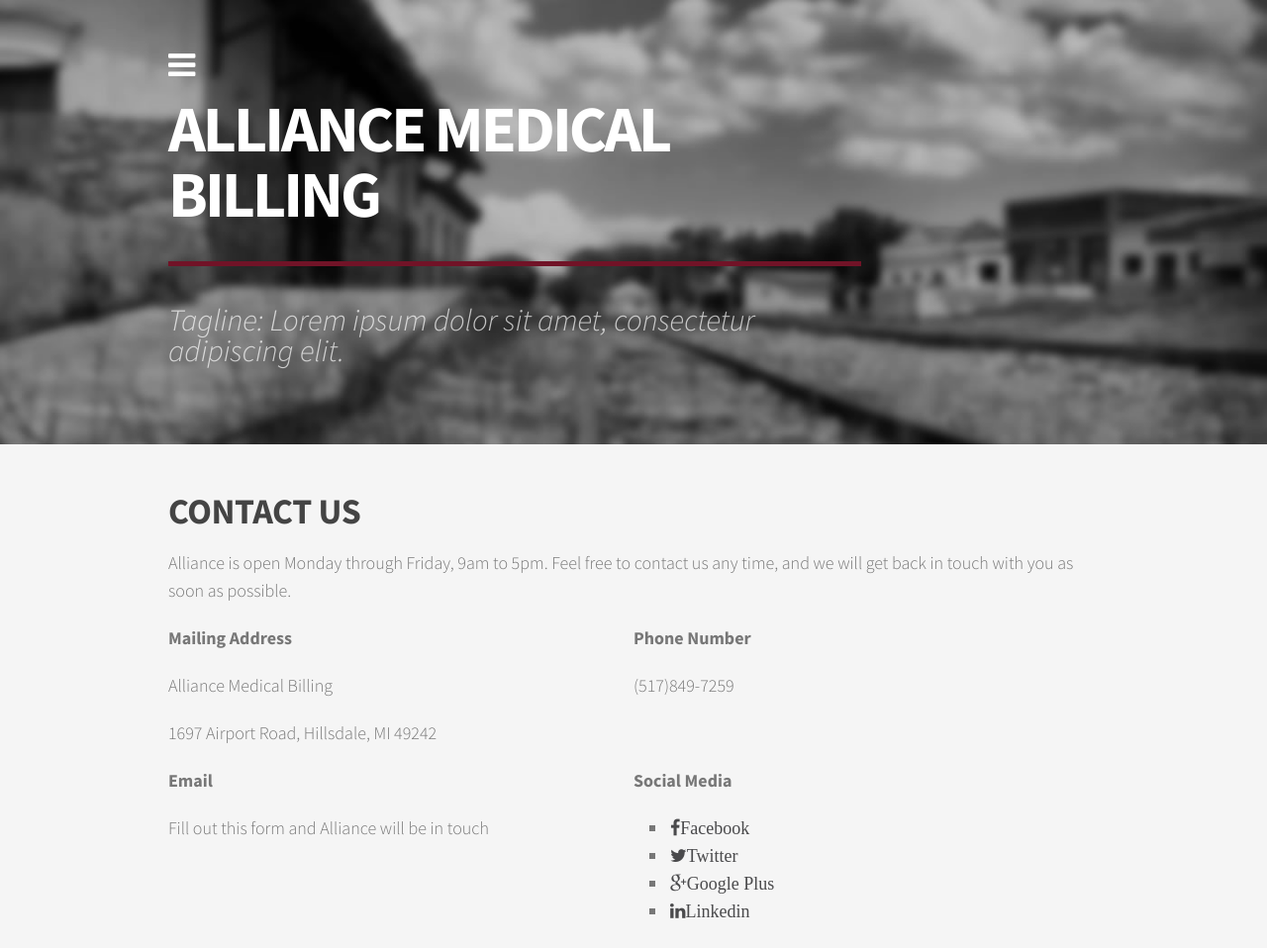
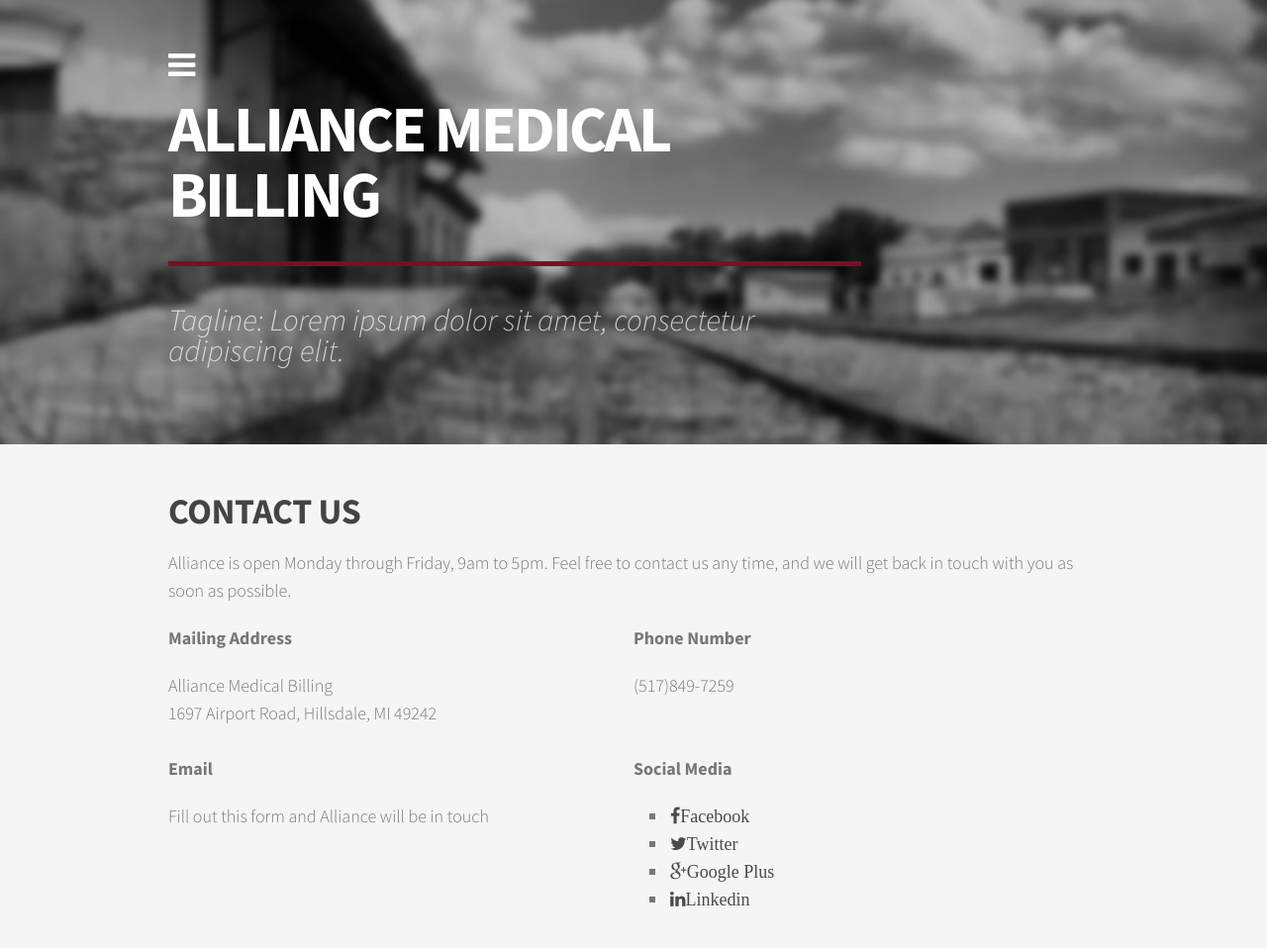
Before and after one commit to xbaii/Alliance, a plain HTML site: page caldera/contact.html in a window 1280 px wide. Shown: the top 958 px of the page at 99% size. Drawn offline with Linux system fonts and the light colour scheme.

Commit message:
contact page spacing

```diff
--- a/caldera/contact.html
+++ b/caldera/contact.html
@@ -57,19 +57,19 @@
 		<div class="grid">
 			<div class="column-6">
 				<p><strong>Mailing Address</strong></p>
-        <p>Alliance Medical Billing</p>
-        <p>1697 Airport Road, Hillsdale, MI 49242</p>
+        Alliance Medical Billing<br />
+        1697 Airport Road, Hillsdale, MI 49242
 			</div>
 			<div class="column-6">
 				<p><strong>Phone Number</strong></p>
-				<p>(517)849-7259</p>
+				(517)849-7259<br />
 			</div>
-		</div>
+		</div><br />
 
 		<div class="grid">
 			<div class="column-6">
 				<p><strong>Email</strong></p>
-				<p> Fill out this form and Alliance will be in touch</p>
+				Fill out this form and Alliance will be in touch<br />
                 <a id="foxyform_embed_link_691315" href="http://www.foxyform.com/"></a>
                 <script type="text/javascript">
                 (function(d, t){
```
